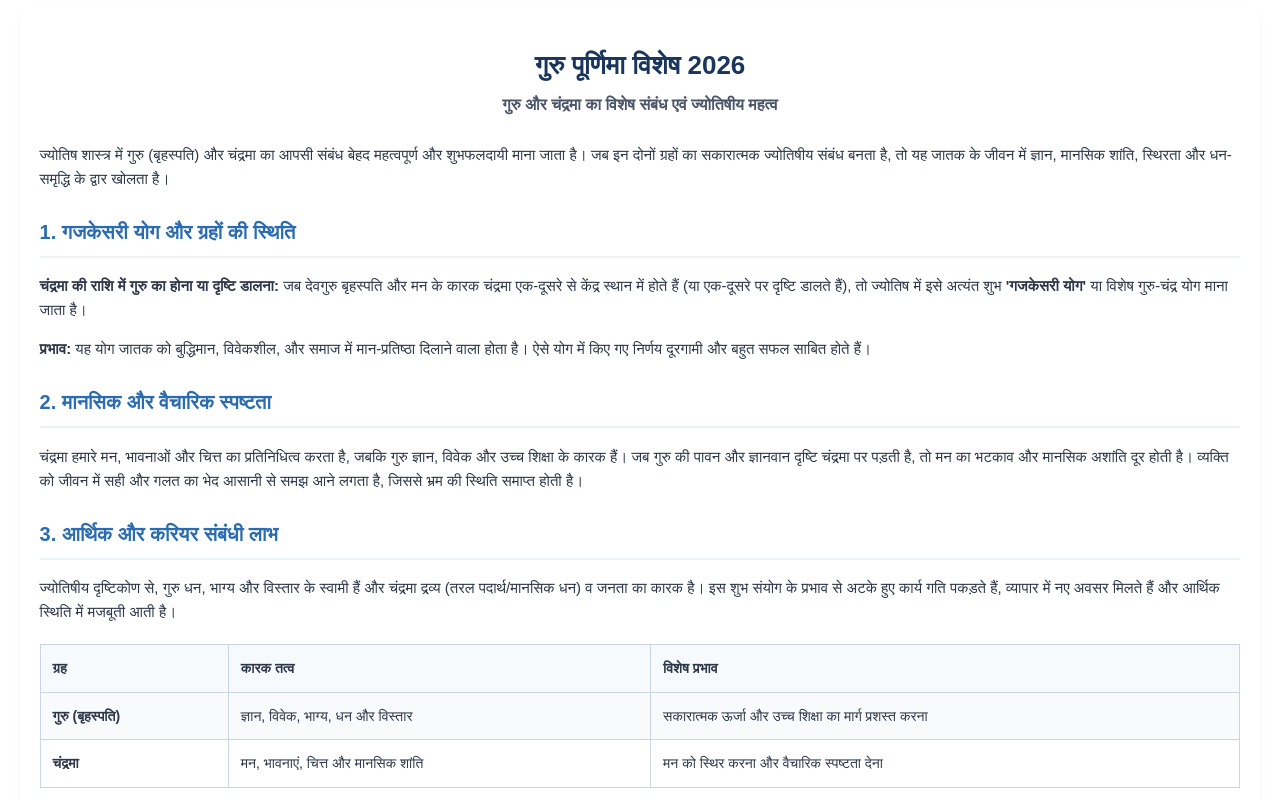
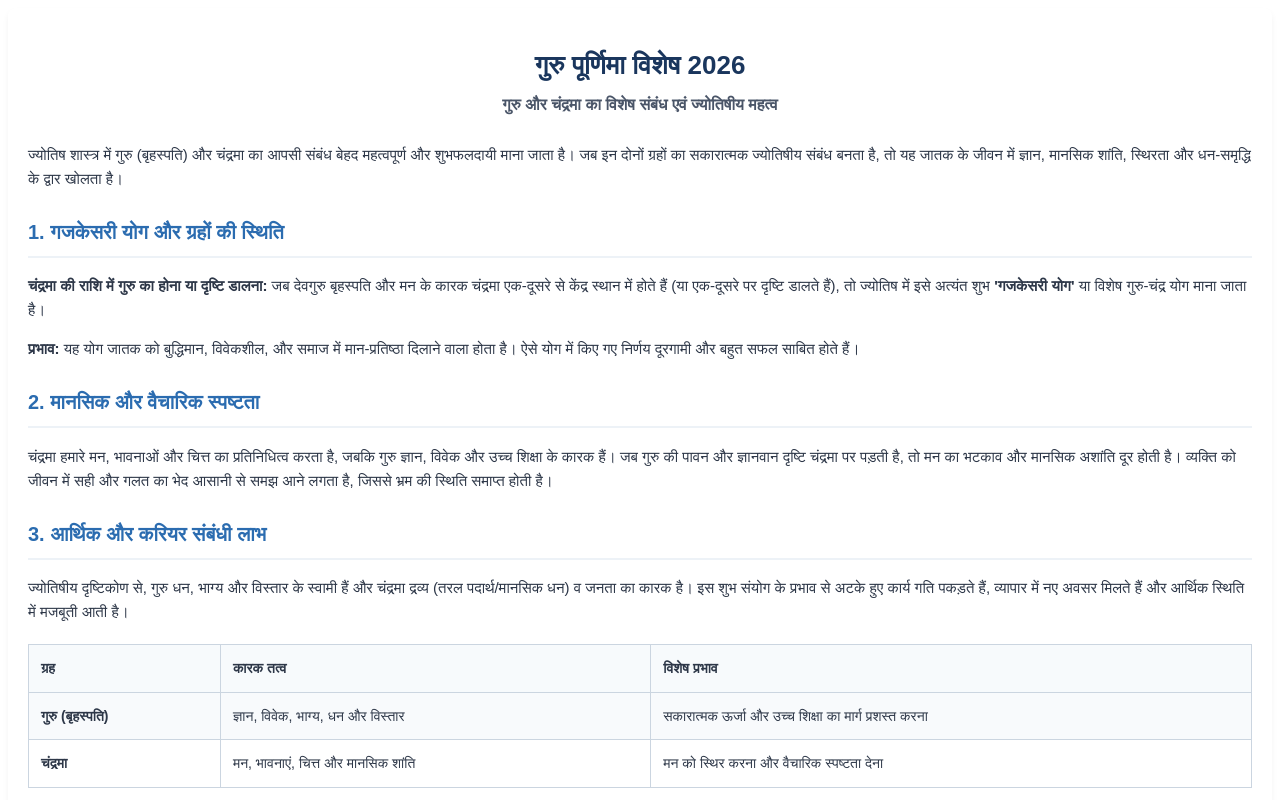
Before and after one commit to neerajsml1978-alt/Kalachakra-Grid-Algorithm, a website: page gurupurnima.html in a window 1280 px wide. Shown: the top 800 px of the page. Drawn offline with Linux system fonts and the light colour scheme.

Commit message:
Update gurupurnima.html

```diff
--- a/gurupurnima.html
+++ b/gurupurnima.html
@@ -9,8 +9,8 @@
             font-family: Arial, sans-serif;
             line-height: 1.6;
             color: #2d3748;
-            max-width: 95%;
-            margin: 0 auto;
+            max-width: 100%;
+            margin: 20 auto;
             padding: 20px;
             background-color: #ffffff;
             border-radius: 8px;
```
